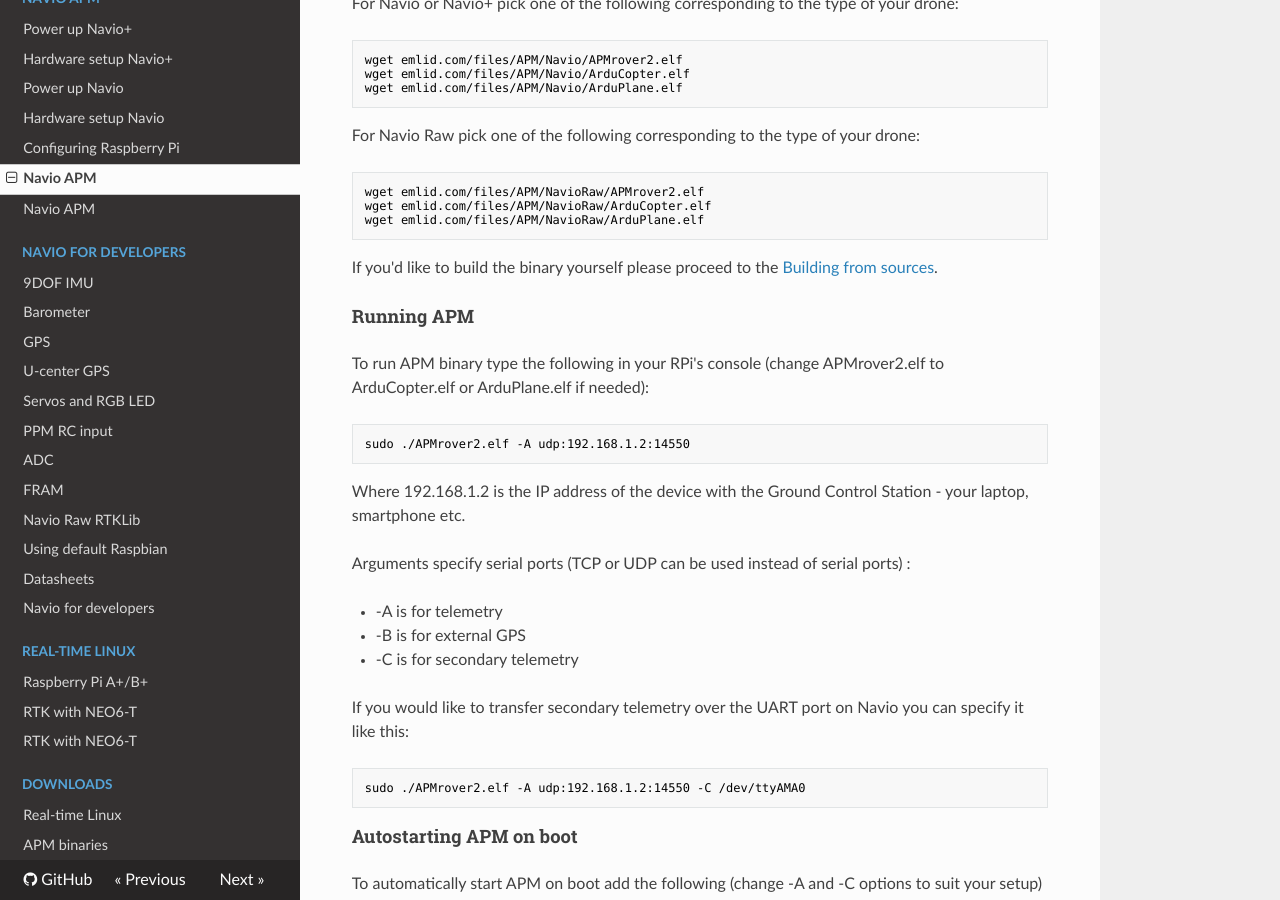
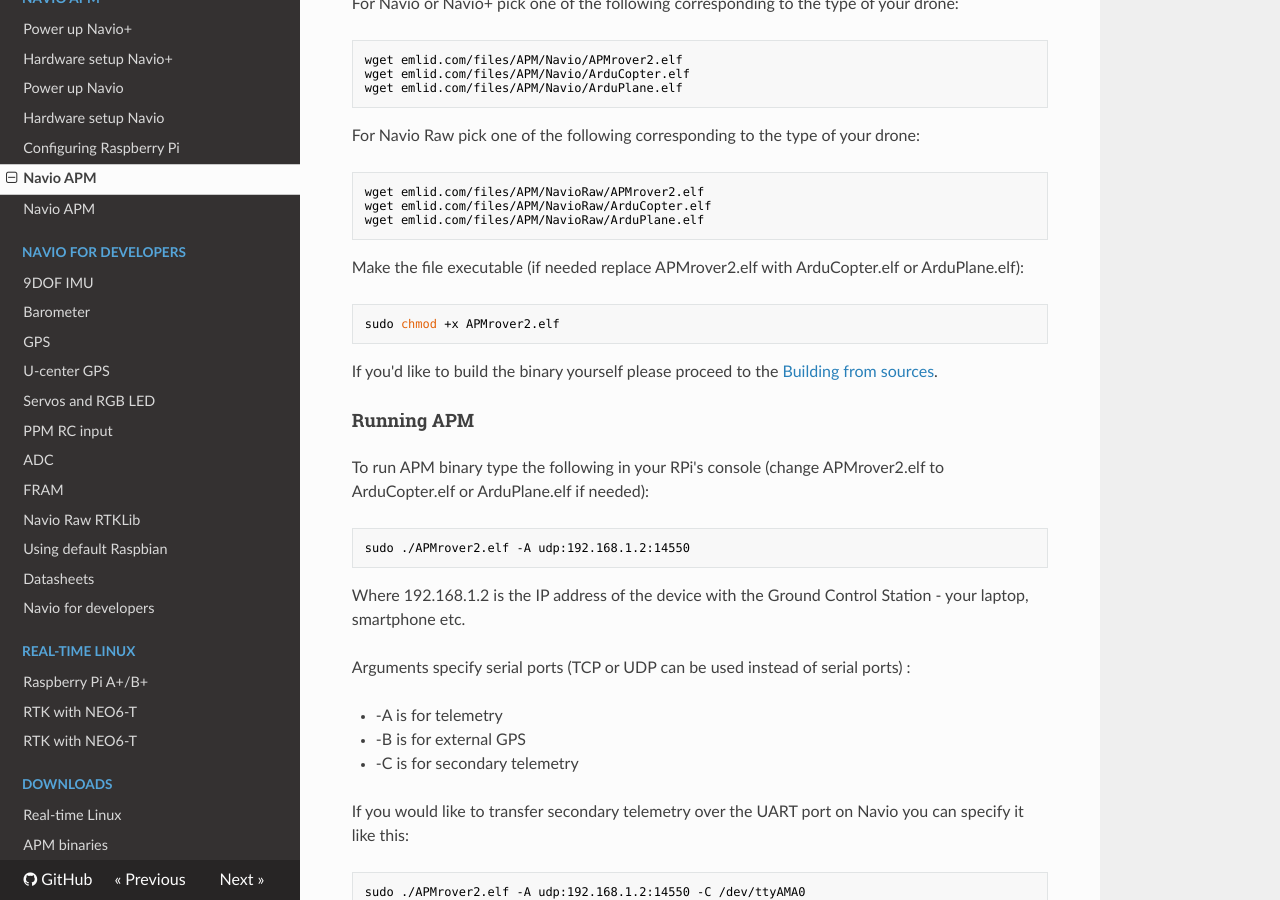
Before and after one commit to emlid/navio2-docs, an MkDocs documentation site: the page built from docs/Navio-APM/installation-and-running.md, in a window 1280 px wide and 900 px high, scrolled down 1271 px. Built offline with MkDocs 1.6.1, drawn with Linux system fonts in a browser that asks for light colours; nearby versions of some CDN libraries; old or Windows-style settings are respelled for this version of MkDocs.

Commit message:
Update installation and running with chmod info

````diff
--- a/docs/Navio-APM/installation-and-running.md
+++ b/docs/Navio-APM/installation-and-running.md
@@ -46,7 +46,11 @@ wget emlid.com/files/APM/NavioRaw/APMrover2.elf
 wget emlid.com/files/APM/NavioRaw/ArduCopter.elf
 wget emlid.com/files/APM/NavioRaw/ArduPlane.elf
 ```
+Make the file executable (if needed replace APMrover2.elf with ArduCopter.elf or ArduPlane.elf):
 
+```bash
+sudo chmod +x APMrover2.elf
+```
 
 If you'd like to build the binary yourself please proceed to the [Building from sources](building-from-sources.md).
 ####Running APM
````
